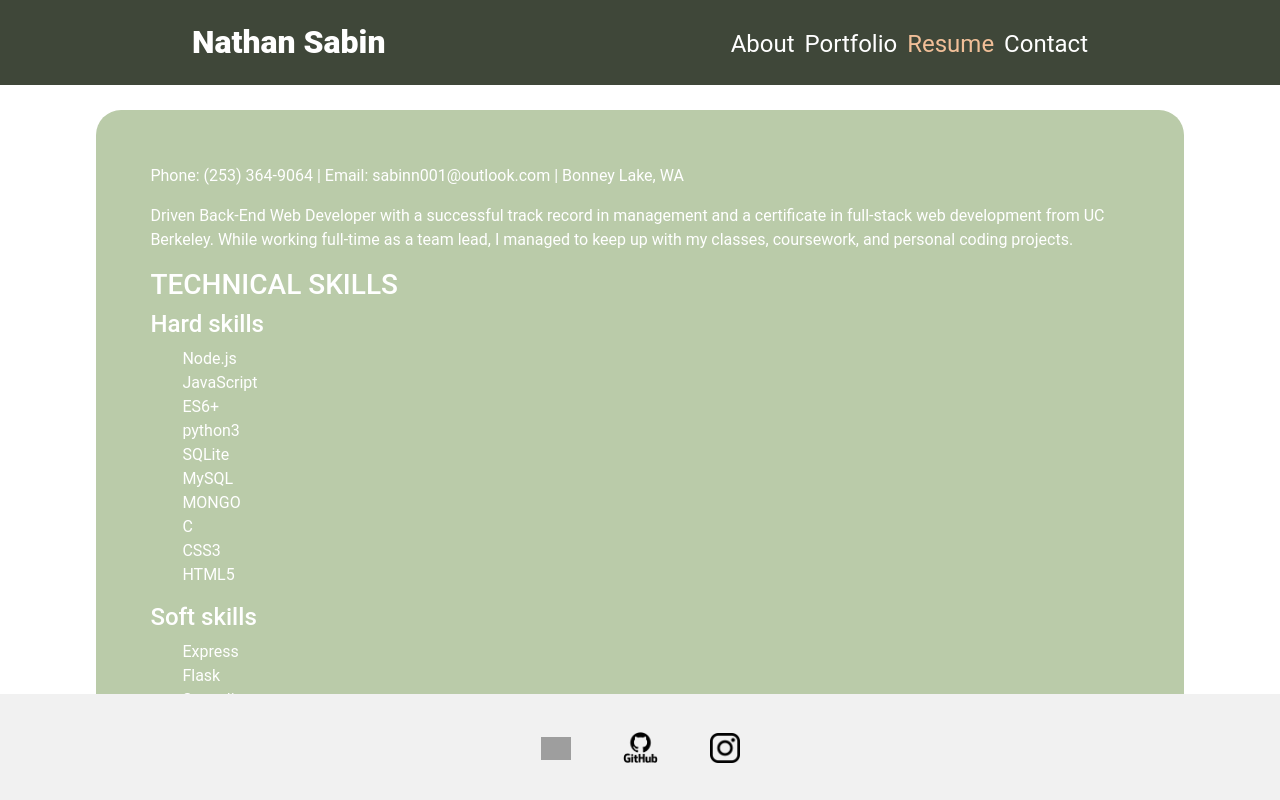
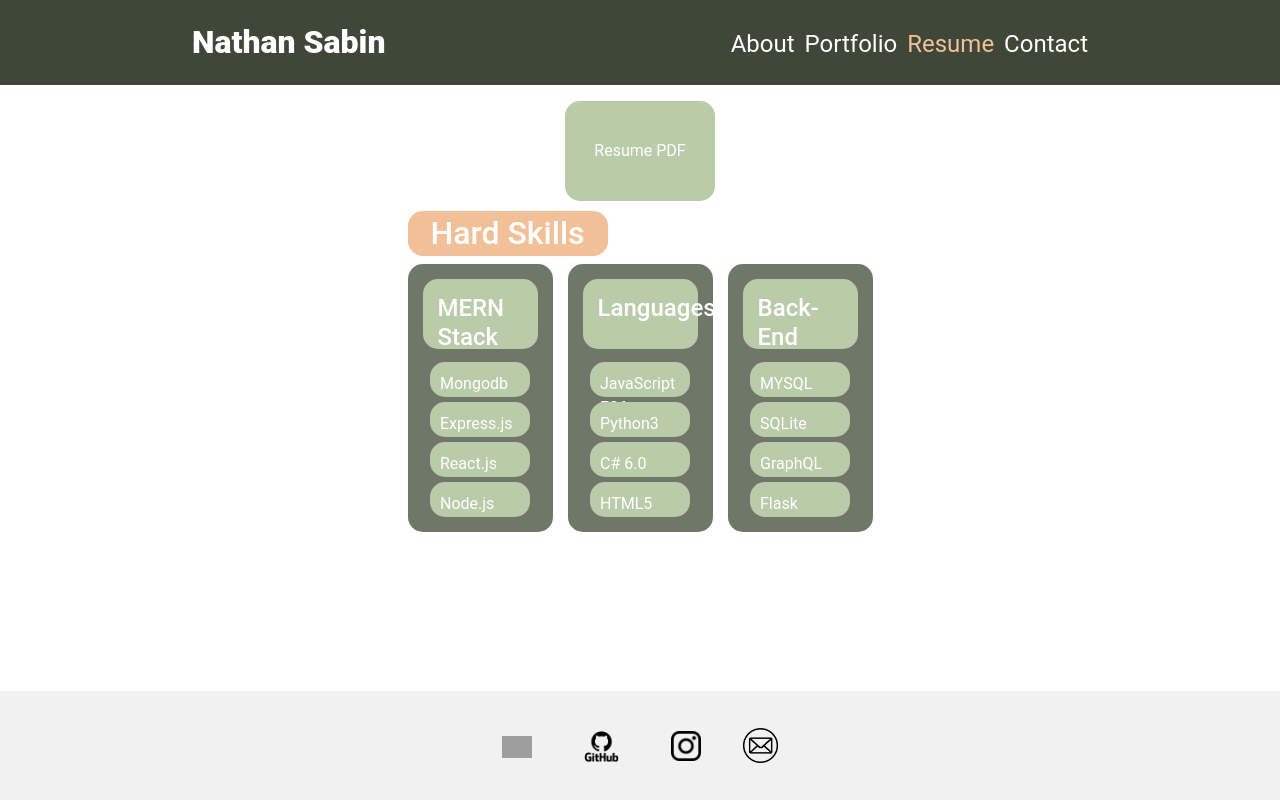
Before and after one commit to nathansabin/Nathan-Sabin-Portfolio, a React (Create React App) app: page / in a window 1280 px wide. Both pictures are taken after a click on the item "Resume". Shown: the top 800 px of the page. Built offline with nearby package versions, Linux system fonts and the light colour scheme; grey boxes are pictures that could not be loaded.

Commit message:
added email icon and reworked resume tab

```diff
--- a/src/components/footer.js
+++ b/src/components/footer.js
@@ -2,6 +2,7 @@ import React, { useState } from 'react';
 import github from "../assets/images/GitHub.png";
 import linkedin from "../assets/images/linkedin.png";
 import instgram from "../assets/images/instagram.png";
+import email from "../assets/images/email.png";
 
 export default function Footer() {
     return (
@@ -17,6 +18,9 @@ export default function Footer() {
                     <a className="btn btn-link btn-floating btn-lg text-dark m-1" href="https://www.instagram.com/nathansabin777/?hl=en" role="button" data-mdb-ripple-color="dark">
                         <img src={instgram} style={{width: "30px", height: "auto"}} alt="instagram"/>
                     </a>
+                    <a className="btn btn-link btn-floating btn-lg text-dark m-1" href="mailto:sabinnat001@gmail.com" role="button" data-mdb-ripple-color="dark">
+                        <img src={email} style={{width: "35px", height: "auto"}} alt="email"/>
+                    </a>
                 </section>
             </div>
         </footer>
--- a/src/pages/resume/index.js
+++ b/src/pages/resume/index.js
@@ -1,72 +1,37 @@
 import React, { useState } from 'react';
+import "./resume.css";
+import pdf from "../../assets/Nathan Sabin.pdf";
 
 export default function Resume() {
     return (
-        <div className='resume-set'>
-            <div className='resume-about'>
-                <div className='resume'>
-                <div>
-                    <p>
-                        Phone: (253) 364-9064 | Email: sabinn001@outlook.com | Bonney Lake, WA
-                    </p>
-                    <p>Driven Back-End Web Developer with a successful track record in management and a certificate in full-stack web development from UC Berkeley. While working full-time as a team lead, I managed to keep up with my classes, coursework, and personal coding projects.</p>
-                </div>
-                <div>
-                    <h3>TECHNICAL SKILLS</h3>
-                    <h4>Hard skills</h4>
-                    <ol>
+        <div className='resume-format'>
+            <a href={pdf}><button className="pdf">Resume PDF</button></a>
+            <div className='hard-skills'>
+                <h2>Hard Skills</h2>
+                <div className="list">
+                    <ol className='list-box'>
+                        <h4>MERN Stack</h4>
+                        <li>Mongodb</li>
+                        <li>Express.js</li>
+                        <li>React.js</li>
                         <li>Node.js</li>
-                        <li>JavaScript</li>
-                        <li>ES6+</li>
-                        <li>python3</li>
-                        <li>SQLite</li>
-                        <li>MySQL</li>
-                        <li>MONGO</li>
-                        <li>C</li>
-                        <li>CSS3</li>
+                    </ol>
+                    <ol className='list-box'>
+                        <h4>Languages</h4>
+                        <li>JavaScript ES6+</li>
+                        <li>Python3</li>
+                        <li>C# 6.0</li>
                         <li>HTML5</li>
                     </ol>
-                    <h4>Soft skills</h4>
-                    <ol>
-                        <li>Express</li>
+                    <ol className='list-box'>
+                        <h4>Back-End</h4>
+                        <li>MYSQL</li>
+                        <li>SQLite</li>
+                        <li>GraphQL</li>
                         <li>Flask</li>
-                        <li>Sequelize</li>
-                        <li>Mongoose</li>
-                        <li>OOP</li>
-                        <li>jQuery</li>
-                        <li>GitHub</li>
-                        <li>Bootstrap</li>
                     </ol>
-                </div>
-                <div>
-                    <h3>PROJECTS</h3>
-                    <h4><a href='https://github.com/allister-seras/MyPokedex'>MyPokedex</a></h4>
-                    <p>
-                        This website allows users to create accounts, save Pokemon teams, search for Pokemon, and view stats. I developed the API and ORM, along with connecting them to the pages on the front end. JS, Express, MySQL, Sequelize, Axios, and Handlebars.
-                    </p>
-
-                    <h4><a href='https://github.com/nathansabin/social-network-ODM'>Social media (Twitter backend clone)</a></h4>
-                    <p>
-                    This is a backend for social media apps, much like Twitter. It allows you to create a user, friend other users, post thoughts, and comment on other people's thoughts. I was the sole author. JS, Express, Mongo, and Mongoose.
-                    </p>
-                </div>
-                <div>
-                    <h3>EXPERIENCE</h3>
-                    <h4>Coast Aluminum 2020-present</h4>
-                    <h5>Forklift driver/CTL operator, Kent, WA</h5>
-                    <p>I spent 1.5 years in lower management and the rest as a forklift driver.</p>
-
-                    <h4>Key Accomplishments</h4>
-                    <p>Would often cut up to 40,000 lbs. of metal a day for yacht, toolbox, and construction companies. I would often coordinate weekend work with my boss to ensure that we were able to keep up with work while having a small staff. I moved to CTL operator/team lead after one year.</p>
-
-                    <h3>EDUCATION</h3>
-                    <p>Certificate in Full Stack Web Development, University of Berkeley, California: A 24-week intensive program focused on gaining technical programming skills in HTML5, CSS3, Javascript, JQuery, Bootstrap, Firebase, Node.js, MySQL, MongoDB, Express, Handelbars.js, and ReactJS.</p>
-
-                    <h3>Bonney Lake High School</h3>
-                    <p>High school: Public high school, where I took my first computer science course.</p>
                 </div>
             </div>
         </div>
-        </div>
     )
 }
--- a/src/pages/resume/resume.css
+++ b/src/pages/resume/resume.css
@@ -0,0 +1,88 @@
+.resume-format{
+    display: flex;
+    flex-direction: column;
+    width: 100%;
+    align-items: center;
+    justify-content: center;
+    gap: 10px;
+}
+
+.pdf {
+    color: white;
+    border: 0px;
+    background-color: #BACBA9;
+    height: 100px;
+    width: 150px;
+    border-radius: 15px;
+}
+
+.pdf:hover {
+    background-color: #4F5749;
+    height: 105px;
+    width: 155px;
+}
+
+.hard-skills h2 {
+    width: 200px;
+    height: 45px;
+    display: flex;
+    flex-direction: column;
+    border-radius: 15px;
+    background-color: #F1BF98;
+    color: white;
+    justify-content: center;
+    align-items: center;
+}
+
+.hard-skills div {
+    display: flex;
+    flex-direction: row;
+    margin-bottom: 100px;
+}
+
+.hard-skills h4 {
+    width: 115px;
+    height: 70px;
+    padding: 15px;
+    border-radius: 15px;
+    color: white;
+    justify-content: center;
+    align-items: center;
+    background-color: #BACBA9;
+}
+
+.list-box {
+    width: auto;
+    height: auto;
+    padding: 15px;
+    border-radius: 15px;
+    display: flex;
+    gap: 15px;
+    background-color: #6F7769;
+
+}
+
+.hard-skills ol {
+    display: flex;
+    flex-direction: column;
+    gap: 5px;
+    align-items: center;
+    justify-content: center;
+}
+
+.hard-skills ol li {
+    color: white;
+    width: 100px;
+    padding: 10px;
+    height: 35px;
+    border-radius: 15px;
+    background-color: #BACBA9;
+    justify-content: center;
+    align-items: center;
+}
+
+.list {
+    display: flex;
+    flex-direction: column;
+    gap:15px;
+}
```
Also changed, not shown: src/assets/images/email.png (added), 1 other file (tests, documents, lock files or other folders).
